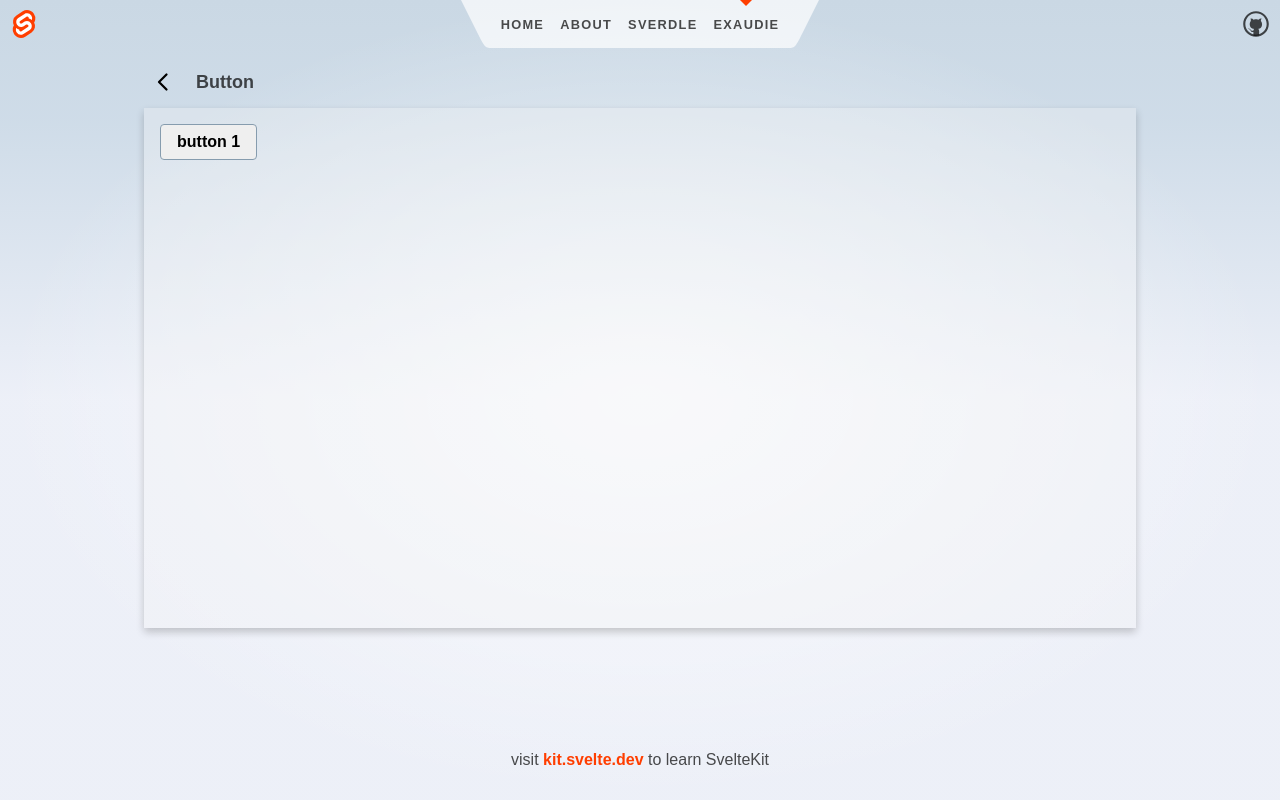
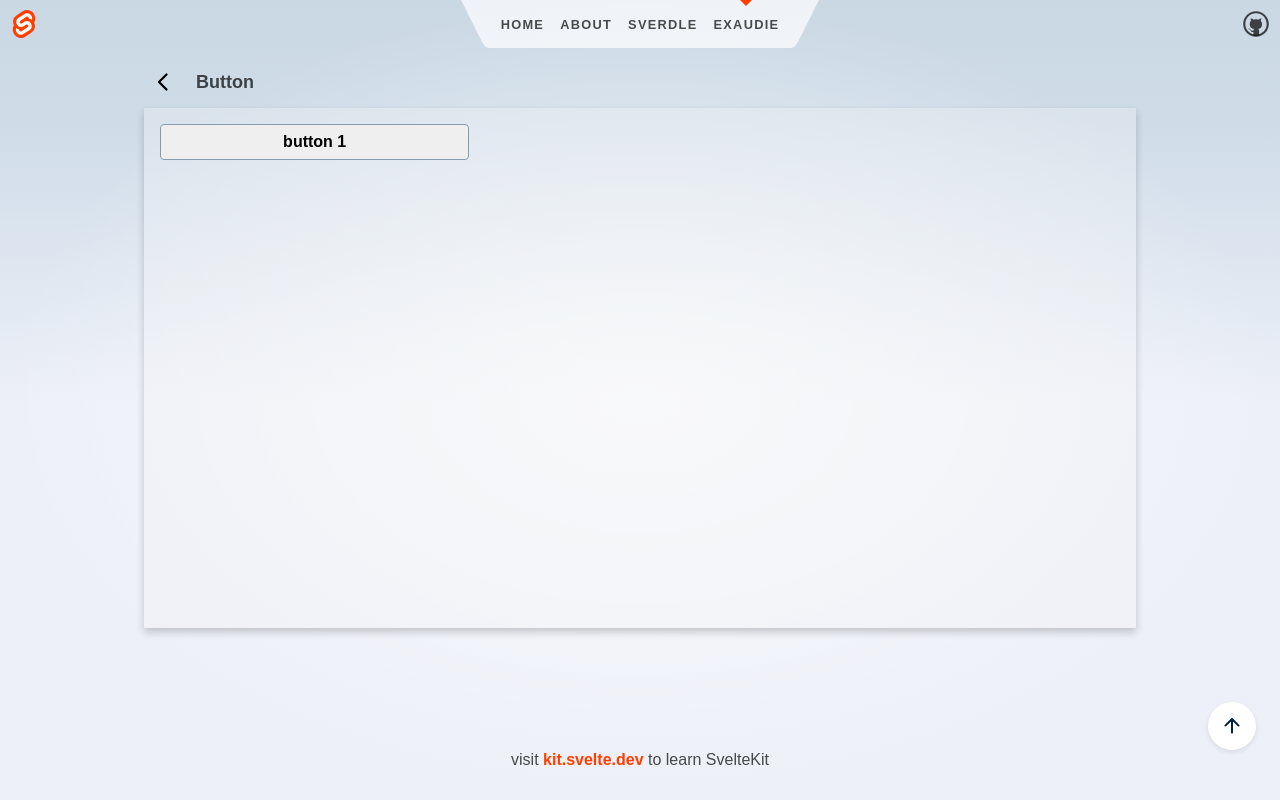
Before and after one commit to exaudie/myapp-sveltekit-example, a SvelteKit app: page /exaudie/button in a window 1280 px wide. Built offline with nearby package versions, Linux system fonts and the light colour scheme.

Commit message:
feat(FloatButton): Add float button

```diff
--- /dev/null
+++ b/src/lib/components/button/FloatButton.svelte
@@ -0,0 +1,36 @@
+<script lang="ts">
+	import { createEventDispatcher } from 'svelte';
+
+	export let icon: string;
+
+	const dispatch = createEventDispatcher();
+
+	const onClick = () => dispatch('Click');
+</script>
+
+<button on:click={onClick}><img src={icon} alt="float" /></button>
+
+<style>
+	button {
+		cursor: pointer;
+		box-shadow: 0px 2px 4px 0px rgba(96, 97, 112, 0.16), 0px 0px 1px 0px rgba(40, 41, 61, 0.04);
+		background: white;
+		border-radius: 50%;
+		border: none;
+		outline: none;
+		padding: 12px;
+		position: fixed;
+		bottom: 50px;
+		right: 24px;
+	}
+
+	button > img {
+		display: block;
+		width: 24px;
+		height: 24px;
+	}
+
+	button:active {
+    box-shadow:  0px 3px 5px 0px rgba(96, 97, 112, 0.449), 0px 0px 2px 0px rgba(34, 35, 55, 0.202);
+	}
+</style>
--- a/src/routes/exaudie/(pages)/button/+page.svelte
+++ b/src/routes/exaudie/(pages)/button/+page.svelte
@@ -1,7 +1,26 @@
 <script lang="ts">
+	import ShowHidden from '$lib/components/ShowHidden.svelte';
 	import Button from '$lib/components/button/Button.svelte';
+	import FloatButton from '$lib/components/button/FloatButton.svelte';
+	import GridLayoutThreeColumn from '$lib/components/grid/GridLayoutThreeColumn.svelte';
+	import ArrowTopLine from '$lib/images/arrow_top_line.svg';
 </script>
 
-<div class="wrap">
+<GridLayoutThreeColumn>
 	<Button>button 1</Button>
-</div>
+</GridLayoutThreeColumn>
+
+<ShowHidden isShow={true}>
+	<FloatButton icon={ArrowTopLine} />
+</ShowHidden>
+
+<style lang="less">
+	.box100px {
+		display: flex;
+		justify-content: center;
+		align-items: center;
+		width: 100px;
+		height: 100px;
+		background-color: white;
+	}
+</style>
```
Also changed, not shown: src/lib/images/arrow_top_line.svg (added), 1 other file (tests, documents, lock files or other folders).
